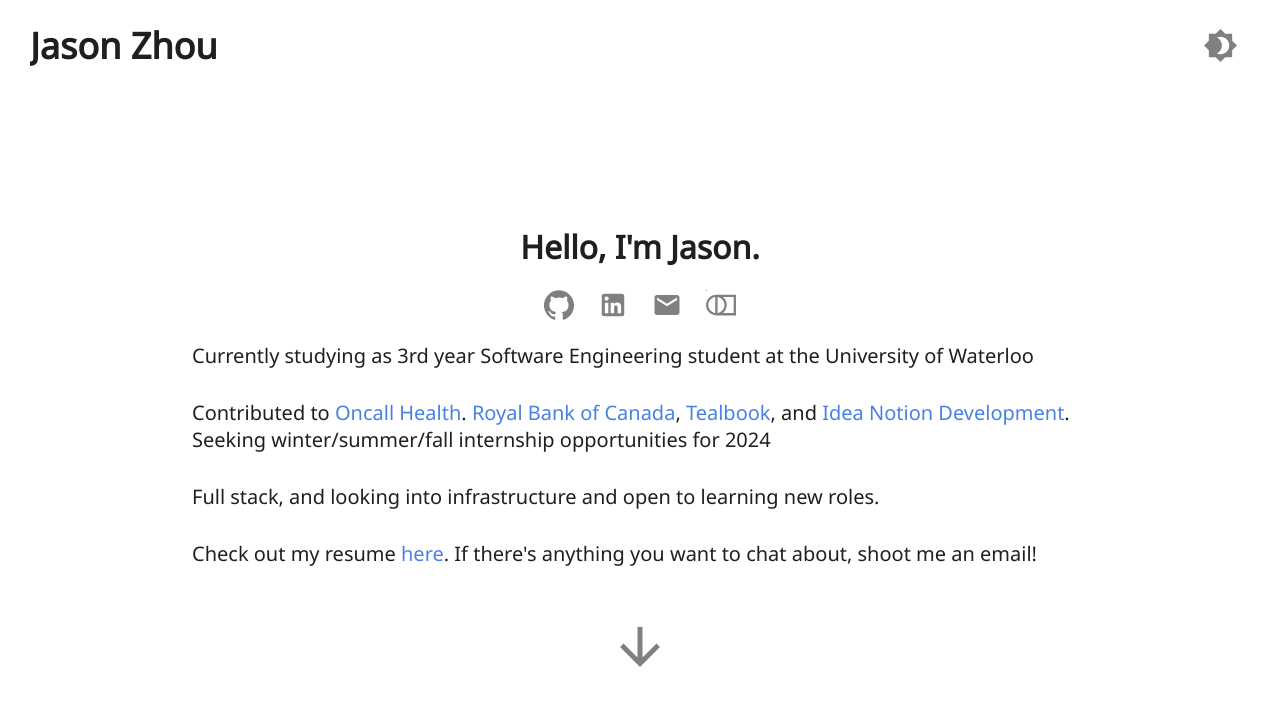
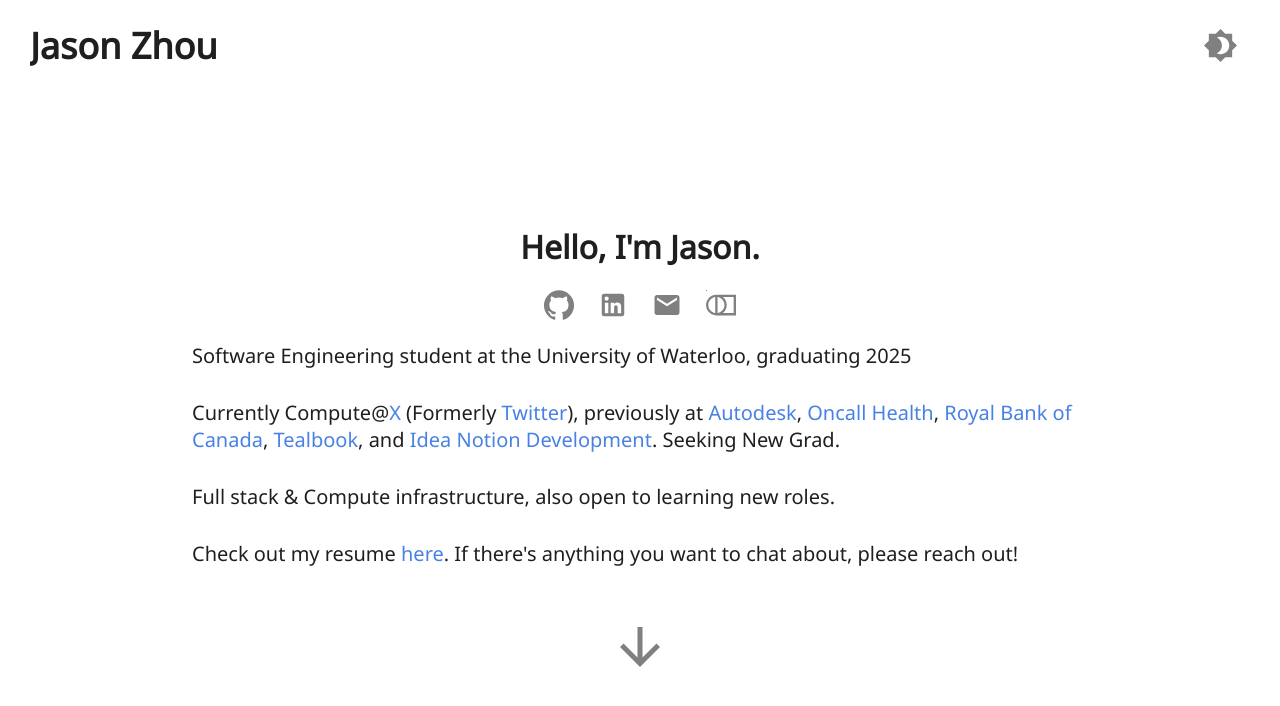
Before and after one commit to ZhouJas/personal, a React (Create React App) app: page / in a window 1280 px wide. Shown: the top 706 px of the page. Built offline with nearby package versions, Linux system fonts and the light colour scheme.

Commit message:
update personal site

```diff
--- a/src/components/intro/intro.tsx
+++ b/src/components/intro/intro.tsx
@@ -11,6 +11,8 @@ export default function Intro(): JSX.Element {
   const ideanotion = "https://ideanotion.net/"
   const tealbook = "https://www.tealbook.com/"
   const oncall = "https://oncallhealth.com/"
+  const autodesk = "https://www.autodesk.com/"
+  const twitter = "https://twitter.com/home"
   const webring = "https://se-webring.xyz/"
   const resumeLink = "https://drive.google.com/file/d/14-t4uylU0JtXa082f7C1nHgP4UpsOffX/view?usp=sharing"
 
@@ -52,18 +54,19 @@ export default function Intro(): JSX.Element {
         </div>
       </div>
       <div className="introBody" id="school">
-        Currently studying as 3rd year Software Engineering student at the University of
-        Waterloo
+        Software Engineering student at the University of Waterloo, graduating 2025
       </div>
       <div className="introBody" id="prevWork">
-        Contributed to <a href={oncall}>Oncall Health</a>. <a href={rbc}>Royal Bank of Canada</a>, <a href={tealbook}>Tealbook</a>, and{" "}
-        <a href={ideanotion}>Idea Notion Development</a>. Seeking winter/summer/fall internship opportunities for 2024
-      </div>
+        Currently Compute@<a href={twitter} target="_blank" rel="noreferrer">X</a> (Formerly <a href={twitter} target="_blank" rel="noreferrer">Twitter</a>),
+        previously at <a href={autodesk} target="_blank" rel="noreferrer">Autodesk</a>, <a href={oncall} target="_blank" rel="noreferrer">Oncall Health</a>,{" "}
+        <a href={rbc} target="_blank" rel="noreferrer">Royal Bank of Canada</a>, <a href={tealbook} target="_blank" rel="noreferrer">Tealbook</a>, and{" "}
+        <a href={ideanotion} target="_blank" rel="noreferrer">Idea Notion Development</a>. Seeking New Grad.
+        </div>
       <div className="introBody" id="motivation">
-        Full stack, and looking into infrastructure and open to learning new roles.
+        Full stack & Compute infrastructure, also open to learning new roles.
       </div>
       <div className="introBody" id="techStack">
-        Check out my resume <a href={resumeLink}>here</a>. If there's anything you want to chat about, shoot me an email!
+        Check out my resume <a href={resumeLink}>here</a>. If there's anything you want to chat about, please reach out!
       </div>
       <div className="promptArrow">
         <a href="#portfolio">
--- a/src/components/portfolio/projects.ts
+++ b/src/components/portfolio/projects.ts
@@ -18,10 +18,10 @@ const projects: Project[]=  [{
     description: "Physical Ethereum wallet using Raspberry Pi, Node, MongoDB and Flutter"
   },
   {
-    link: "https://devpost.com/software/campusafe",
-    title: "Campusafe",
-    linkTitle: "Go to DevPost",
-    description: "React Native app made to provide mental health support"
+    link: "https://github.com/ZhouJas/mesos",
+    title: "Apache Mesos",
+    linkTitle: "Go to Github",
+    description: "Implementing Cgroups V2 support in Apache Mesos"
   },
   {
     link: "https://github.com/teppah/gitvoice",
```
